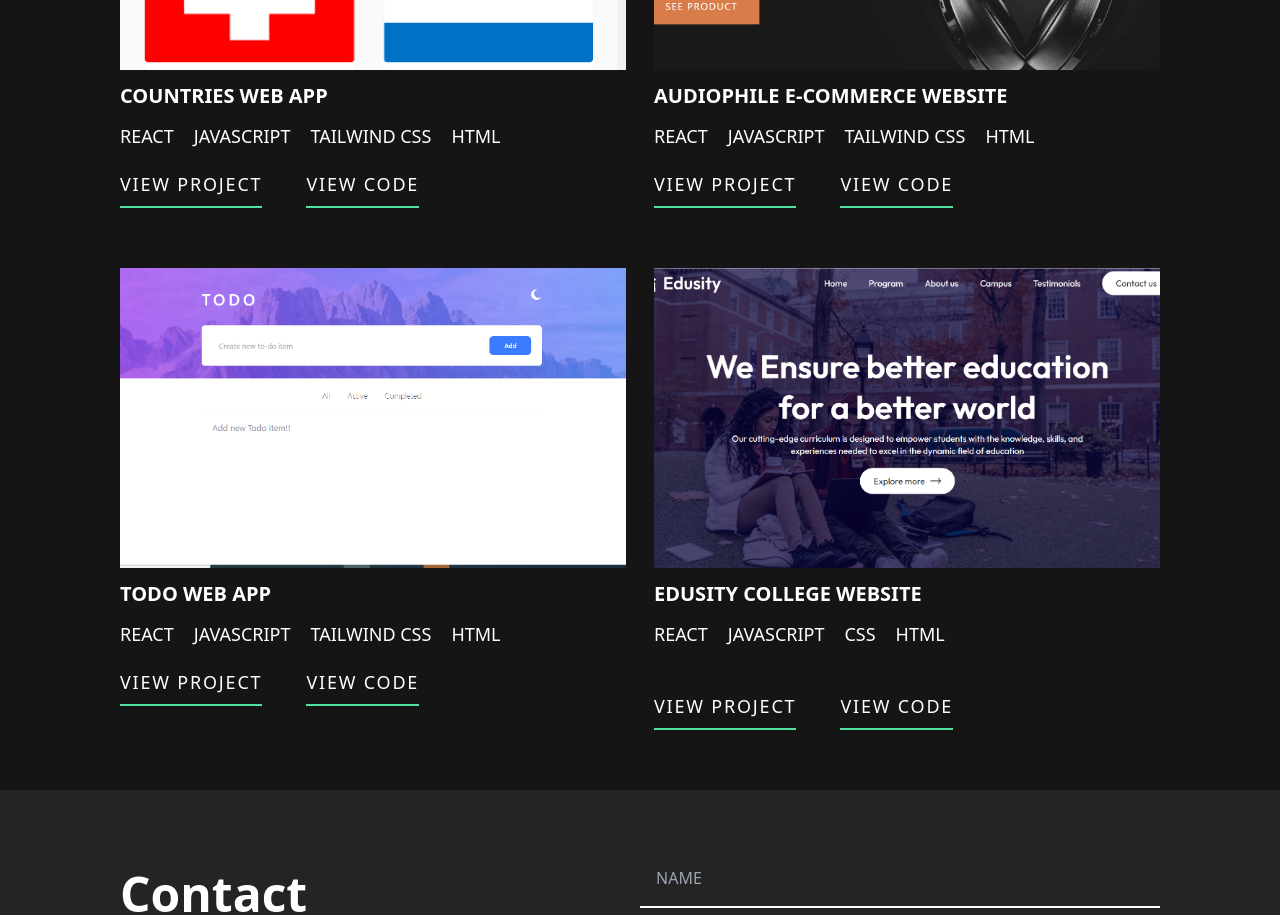
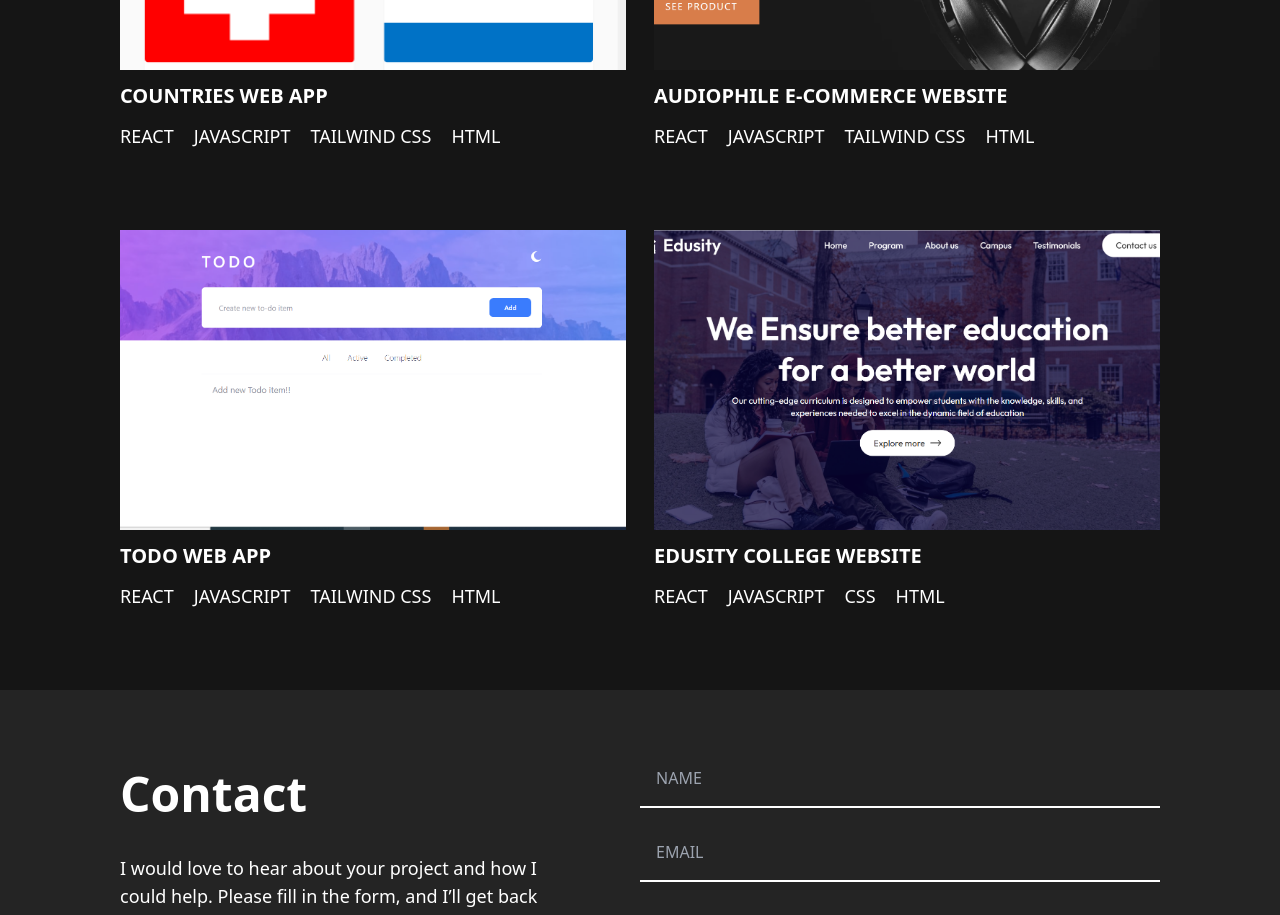
Before and after one commit to MercySitienei/My-Professional-Portfolio, a React (Vite) app: page / in a window 1280 px wide. Shown: the part 1080-1995 px from the top of the page. Built offline with nearby package versions, Linux system fonts and the light colour scheme.

Commit message:
hover effect

```diff
--- a/src/components/Header.jsx
+++ b/src/components/Header.jsx
@@ -6,8 +6,8 @@ const Header = () => {
       <h1 className="font-semibold text-3xl text-center lg:text-2xl p-6">Mercy Sitienei</h1>
       <div className="md:self-center md:pr-10 lg:pr-0 md:pl-4">
         <ul className="flex justify-center  items-center gap-8 text-2xl pb-5 md:pb-0">
-            <li><a className="hover:text-green" href="https://github.com/MercySitienei"><FaGithub/></a></li>
-            <li><a className="hover:text-green" href="https://www.linkedin.com/in/mercysitienei/"><FaLinkedin/></a></li>
+            <li><a target="blank" className="hover:text-green" href="https://github.com/MercySitienei"><FaGithub/></a></li>
+            <li><a target="blank" className="hover:text-green" href="https://www.linkedin.com/in/mercysitienei/"><FaLinkedin/></a></li>
         </ul>
       </div>
     </div>
--- a/src/components/Projects.jsx
+++ b/src/components/Projects.jsx
@@ -1,5 +1,42 @@
 import { useEffect, useRef, useState } from 'react'
 const Projects = () => {
+
+  const projects = [
+    {
+      id: 1,
+      bgClass: 'bg-countries_app',
+      title: 'COUNTRIES WEB APP',
+      tech: ['REACT', 'JAVASCRIPT', 'TAILWIND CSS', 'HTML'],
+      viewProject: 'https://mercysitienei.github.io/countries-app/',
+      codeLink: 'https://github.com/MercySitienei/countries-app'
+    },
+    {
+      id: 2,
+      bgClass: 'bg-audiophile',
+      title: 'AUDIOPHILE E-COMMERCE WEBSITE',
+      tech: ['REACT', 'JAVASCRIPT', 'TAILWIND CSS', 'HTML'],
+      viewProject: 'https://mercysitienei.github.io/audiophile-ecommerce/',
+      codeLink: 'https://github.com/MercySitienei/audiophile-ecommerce'
+    },
+    {
+      id: 3,
+      bgClass: 'bg-todo_project',
+      title: 'TODO WEB APP',
+      tech: ['REACT', 'JAVASCRIPT', 'TAILWIND CSS', 'HTML'],
+      viewProject: 'https://mercysitienei.github.io/todoApp/',
+      codeLink: 'https://github.com/MercySitienei/todoAPP'
+    },
+    {
+      id: 4,
+      bgClass: 'bg-edusity',
+      title: 'EDUSITY COLLEGE WEBSITE',
+      tech: ['REACT', 'JAVASCRIPT', 'CSS', 'HTML'],
+      viewProject: 'https://mercysitienei.github.io/Edusity/',
+      codeLink: 'https://github.com/MercySitienei/Edusity'
+    },
+  ];
+
+
   const [result, setResult] = useState('');
   const [emailError, setEmailError] = useState('');
   const [messageError, setMessageError] = useState('');
@@ -117,62 +154,19 @@ const Projects = () => {
           )}
       </div>
       <div className="grid grid-cols-1 md:grid-cols-2 md:gap-x-7 gap-[60px]">
-        <div>
-          <div className="bg-countries_app bg-center bg-cover bg-no-repeat h-[300px]"></div>
-          <h3 className="text-2xl md:text-xl font-semibold py-3">COUNTRIES WEB APP</h3>
-          <div className="flex gap-5 text-lg pb-5 ">
-            <span>REACT</span>
-            <span>JAVASCRIPT</span>
-            <span>TAILWIND CSS</span>
-            <span>HTML</span>
+        {projects.map(project => (
+          <div className='lg:relative  lg:group' key={project.id}>
+            <div className={`${project.bgClass} bg-center transition-transform duration-300 lg:group-hover:scale-110 bg-cover bg-no-repeat h-[300px]`}></div>
+            <h3 className="text-2xl md:text-xl font-semibold py-3">{project.title}</h3>
+            <div className="flex gap-5 text-lg pb-5 ">
+              {project.tech.map(tech => <span key={tech}>{tech}</span> )}
+            </div>
+            <div className="flex lg:top-0 lg:right-0 lg:left-0 lg:bottom-[98px] lg:justify-center lg:flex-col lg:gap-8 lg:items-center lg:opacity-0 lg:absolute lg:hover:bg-light-black lg:hover:bg-opacity-70 lg:hover:opacity-100 lg:transition-opacity duration-300 gap-11">
+              <button className='text-center font-medium lg:hover:text-opacity-100 lg:hover:z-50 tracking-widest text-lg pb-2 border-b-green border-b-2 hover:text-green'><a target='blank' href={project.viewProject}>VIEW PROJECT</a> </button>
+              <button className='text-center font-medium lg:hover:text-opacity-100 lg:hover:z-50 tracking-widest text-lg pb-2 border-b-green border-b-2 hover:text-green'><a target='blank' href={project.codeLink}>VIEW CODE</a></button>
+            </div>
           </div>
-          <div className="flex gap-11">
-            <button className='text-center font-medium tracking-widest text-lg pb-2 border-b-green border-b-2'><a href="https://mercysitienei.github.io/countries-app/">VIEW PROJECT</a> </button>
-            <button className='text-center font-medium tracking-widest text-lg pb-2 border-b-green border-b-2'><a href="https://github.com/MercySitienei/countries-app">VIEW CODE</a></button>
-          </div>
-        </div>
-        <div>
-          <div className="bg-audiophile bg-center bg-cover bg-no-repeat h-[300px]"></div>
-          <h3 className="text-2xl md:text-xl font-semibold py-3">AUDIOPHILE E-COMMERCE WEBSITE</h3>
-          <div className="flex gap-5 text-lg pb-5 ">
-            <span>REACT</span>
-            <span>JAVASCRIPT</span>
-            <span>TAILWIND CSS</span>
-            <span>HTML</span>
-          </div>
-          <div className="flex gap-11">
-            <button className='text-center font-medium tracking-widest text-lg pb-2 border-b-green border-b-2'><a href="https://mercysitienei.github.io/audiophile-ecommerce/">VIEW PROJECT</a> </button>
-            <button className='text-center font-medium tracking-widest text-lg pb-2 border-b-green border-b-2'><a href="https://github.com/MercySitienei/audiophile-ecommerce">VIEW CODE</a></button>
-          </div>
-        </div>
-        <div>
-          <div className="bg-todo_project bg-center bg-cover bg-no-repeat h-[300px]"></div>
-          <h3 className="text-2xl md:text-xl font-semibold py-3">TODO WEB APP</h3>
-          <div className="flex gap-5 text-lg pb-5 ">
-            <span>REACT</span>
-            <span>JAVASCRIPT</span>
-            <span>TAILWIND CSS</span>
-            <span>HTML</span>
-          </div>
-          <div className="flex gap-11">
-            <button className='text-center font-medium tracking-widest text-lg pb-2 border-b-green border-b-2'><a href="https://mercysitienei.github.io/todoApp/">VIEW PROJECT</a> </button>
-            <button className='text-center font-medium tracking-widest text-lg pb-2 border-b-green border-b-2'><a href="https://github.com/MercySitienei/todoApp">VIEW CODE</a></button>
-          </div>
-        </div>
-        <div>
-          <div className="bg-edusity bg-center bg-cover bg-no-repeat h-[300px]"></div>
-          <h3 className="text-2xl md:text-xl font-semibold py-3">EDUSITY COLLEGE WEBSITE</h3>
-          <div className="flex gap-5 text-lg pb-5 md:pb-11 ">
-            <span>REACT</span>
-            <span>JAVASCRIPT</span>
-            <span>CSS</span>
-            <span>HTML</span>
-          </div>
-          <div className="flex gap-11">
-            <button className='text-center font-medium tracking-widest text-lg pb-2 border-b-green border-b-2'><a href="https://mercysitienei.github.io/Edusity/">VIEW PROJECT</a> </button>
-            <button className='text-center font-medium tracking-widest text-lg pb-2 border-b-green border-b-2'><a href="https://github.com/MercySitienei/Edusity">VIEW CODE</a></button>
-          </div>
-        </div>
+        ))}
       </div>
     </div>
   )
```
